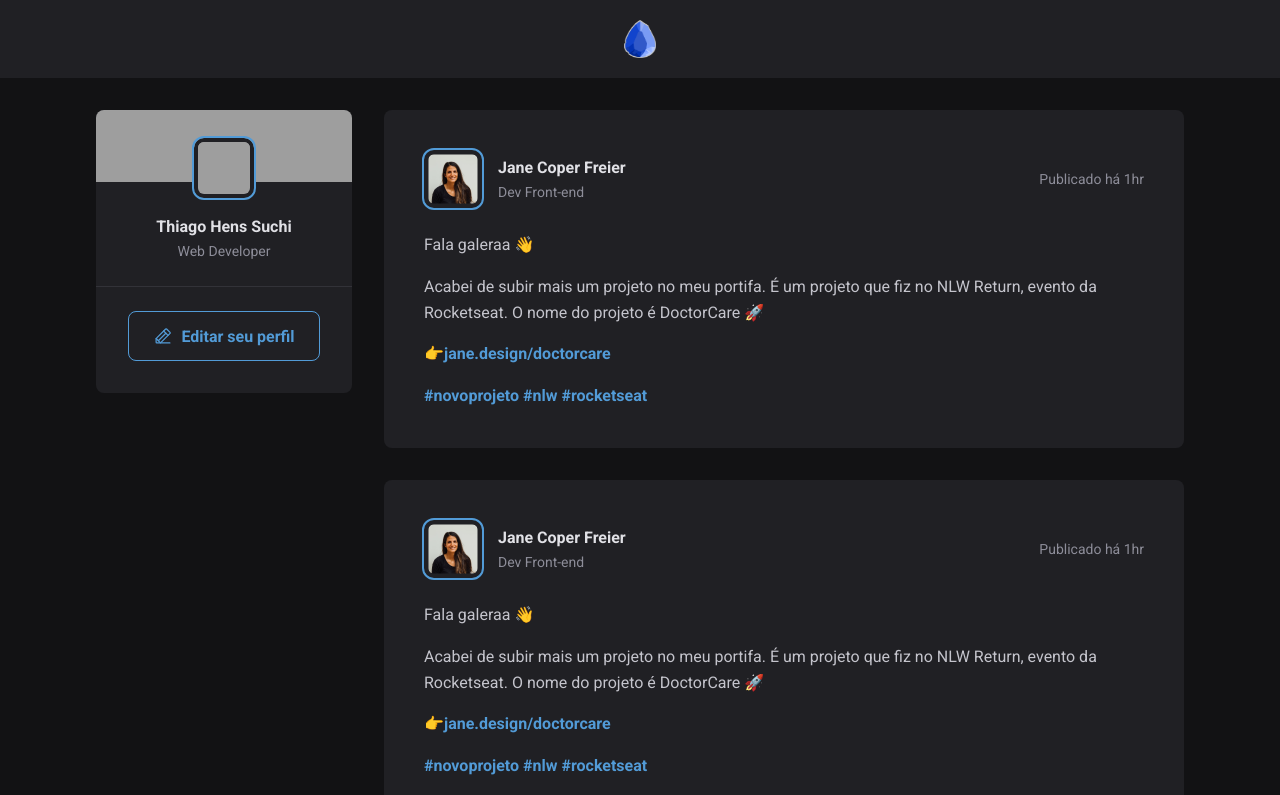
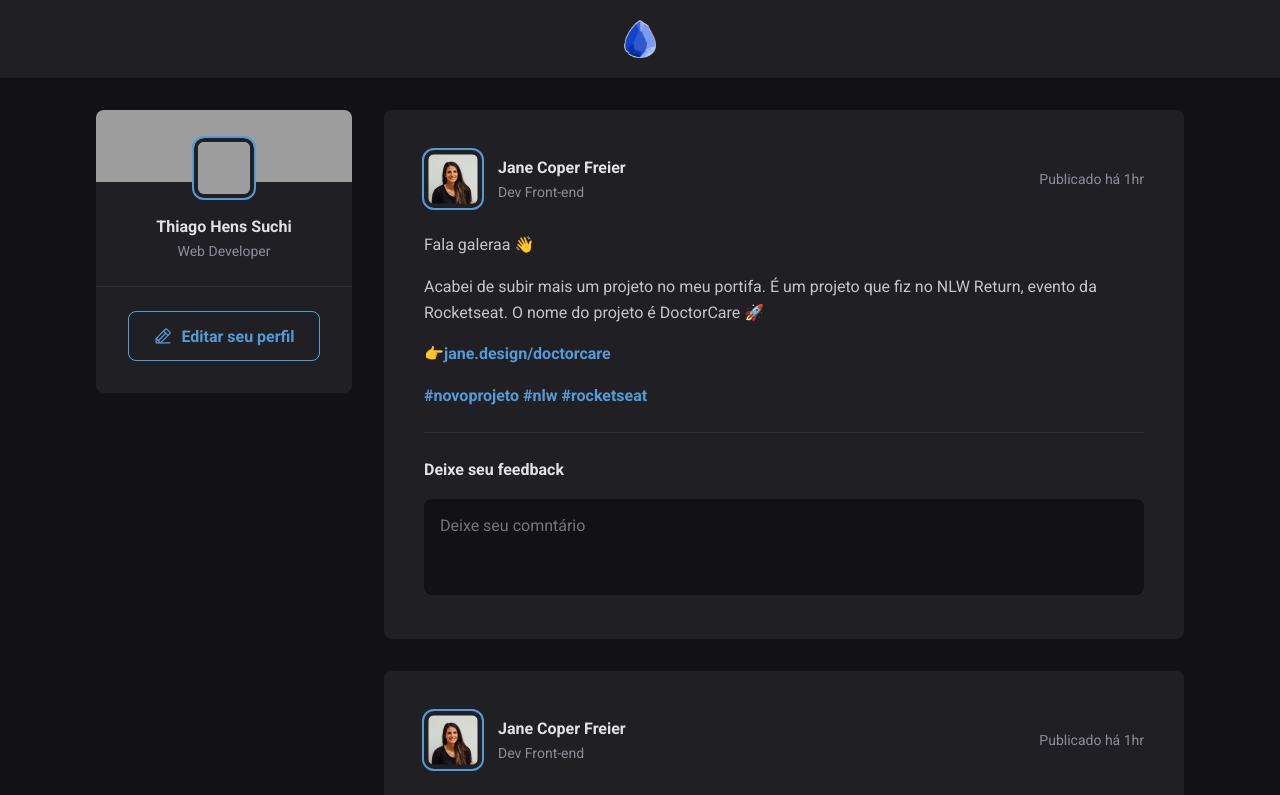
Before and after one commit to ThiagoSuchi/Rocketseat--course, a React (Vite) app in the folder 01-fundamentos-reactJS/: page / in a window 1280 px wide. Shown: the top 795 px of the page. Built offline with nearby package versions, Linux system fonts and the light colour scheme; grey boxes are pictures that could not be loaded.

Commit message:
Creating user form

```diff
--- a/01-fundamentos-reactJS/src/components/Post.jsx
+++ b/01-fundamentos-reactJS/src/components/Post.jsx
@@ -28,6 +28,16 @@ export function Post() {
 
                 <p><a href="#">#novoprojeto #nlw #rocketseat</a></p>
             </div>
+
+            <form className={styles.conmentForm}>
+                <strong>Deixe seu feedback</strong>
+
+                <textarea placeholder='Deixe seu comntário' />
+
+                <footer>
+                    <button type='submit'>Publicar</button>
+                </footer>
+            </form>
         </article>
     )
 }
--- a/01-fundamentos-reactJS/src/components/Post.module.css
+++ b/01-fundamentos-reactJS/src/components/Post.module.css
@@ -69,3 +69,55 @@
     color: var(--grey-400);
     line-height: 1.6;
 }
+
+.conmentForm {
+    width: 100%;
+    margin-top: 1.5rem;
+    padding-top: 1.5rem;
+    border-top: 1px solid var(--grey-600);
+}
+
+.conmentForm > strong{
+    line-height: 1.6;
+    color: var(--grey-100);
+}
+
+.conmentForm textarea {
+    width: 100%;
+    background: var(--grey-900);
+    border: 0;
+    resize: none;
+    height: 6rem;
+    padding: 1rem;
+    border-radius: 8px;
+    color: var(--grey-100);
+    line-height: 1.4;
+    margin-top: 1rem;
+}
+
+.conmentForm footer {
+    visibility: hidden;
+    max-height: 0;
+}
+
+.conmentForm:focus-within footer {
+    visibility: visible;
+    max-height: none;
+}
+
+.conmentForm button[type=submit] {
+    padding: 1rem 1.5rem;
+    margin-top: 1rem;
+    border-radius: 8px;
+    border: 0;
+    background: var(--blue-600);
+    color: var(--white);
+    font-weight: bold;
+    cursor: pointer;
+
+    transition: background .2s;
+}
+
+.conmentForm button[type=submit]:hover {
+    background-color: var(--blue-500);
+}
--- a/01-fundamentos-reactJS/src/global.css
+++ b/01-fundamentos-reactJS/src/global.css
@@ -11,6 +11,11 @@
     --blue-300: #8dbadf;
     --blue-500: #529bd7;
     --blue-600: #3c74a2;
+}
+
+:focus {
+    outline: transparent;
+    box-shadow: 0 0 0 1px var(--blue-500);
 }
 
 * {
```
